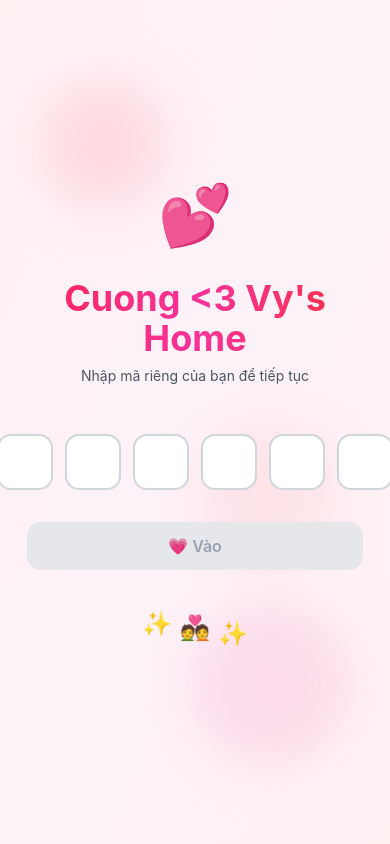
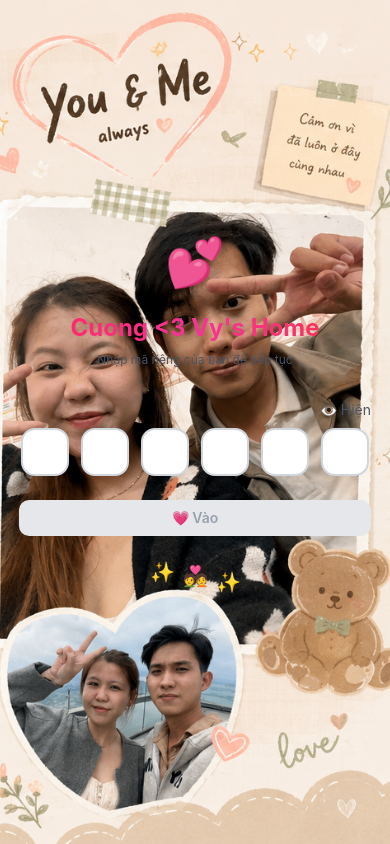
Before and after one commit to cuongtadonald/couple-photo-album, a Next.js app: page /login in a window 390 px wide. Built offline with nearby package versions, Linux system fonts and the light colour scheme.

Commit message:
v6: responsive, image preview, passcode masking, backgrounds

```diff
--- a/app/iuuuvophuongvyvaiiihehe/page.tsx
+++ b/app/iuuuvophuongvyvaiiihehe/page.tsx
@@ -36,14 +36,14 @@ export default function DashboardPage() {
 
       {/* Header */}
       <header className="bg-white/80 backdrop-blur-md shadow-md border-b border-rose-100 relative z-10">
-        <div className="max-w-7xl mx-auto px-4 py-5 sm:px-6 lg:px-8 flex justify-between items-center">
-          <div className="flex items-center gap-3">
-            <span className="text-4xl animate-heartbeat">💕</span>
+        <div className="max-w-7xl mx-auto px-3 sm:px-4 py-4 sm:py-5 lg:px-8 flex flex-col sm:flex-row justify-between items-start sm:items-center gap-3 sm:gap-0">
+          <div className="flex items-center gap-2 sm:gap-3">
+            <span className="text-3xl sm:text-4xl animate-heartbeat">💕</span>
             <div>
-              <h1 className="text-3xl font-bold bg-gradient-to-r from-rose-500 to-pink-500 bg-clip-text text-transparent">
+              <h1 className="text-xl sm:text-3xl font-bold bg-gradient-to-r from-rose-500 to-pink-500 bg-clip-text text-transparent">
                 Cuong {'<'}3 Vy{'\''}s Home
               </h1>
-              <p className="text-gray-600 mt-1 text-sm">
+              <p className="text-gray-600 mt-1 text-xs sm:text-sm line-clamp-2">
                 👋 {user.role === 'em'
                   ? 'Xin chào, em xãa hãy iuu anh xãa nhiều hơn mỗi ngày nhé <3'
                   : 'Xin chào, anh xãa hãy iuu em xãa nhiều hơn mỗi ngày nhé <3'}
@@ -52,7 +52,7 @@ export default function DashboardPage() {
           </div>
           <Button
             onClick={logout}
-            className="bg-gradient-to-r from-rose-500 to-pink-500 hover:from-rose-600 hover:to-pink-600 text-white shadow-lg hover:shadow-xl transition-all"
+            className="w-full sm:w-auto bg-gradient-to-r from-rose-500 to-pink-500 hover:from-rose-600 hover:to-pink-600 text-white shadow-lg hover:shadow-xl transition-all text-sm"
           >
             ↪️ Đăng xuất
           </Button>
@@ -61,26 +61,28 @@ export default function DashboardPage() {
 
       {/* Navigation Tabs */}
       <div className="bg-white/60 backdrop-blur-md border-b border-rose-100 relative z-10 sticky top-0">
-        <div className="max-w-7xl mx-auto px-4 sm:px-6 lg:px-8">
-          <nav className="flex space-x-8" aria-label="Tabs">
+        <div className="max-w-7xl mx-auto px-3 sm:px-4 lg:px-8">
+          <nav className="flex space-x-2 sm:space-x-8 overflow-x-auto" aria-label="Tabs">
             {(['albums', 'letters', 'events'] as Tab[]).map((tab, idx) => (
               <button
                 key={tab}
                 onClick={() => setActiveTab(tab)}
-                className={`py-4 px-1 border-b-2 font-medium text-sm transition-all duration-300 transform hover:scale-105 ${
+                className={`py-3 sm:py-4 px-2 sm:px-1 border-b-2 font-medium text-xs sm:text-sm transition-all duration-300 transform hover:scale-105 whitespace-nowrap ${
                   activeTab === tab
                     ? 'border-rose-500 text-rose-600 shadow-[0_2px_0_rgba(244,63,94,0.3)]'
                     : 'border-transparent text-gray-600 hover:text-gray-900 hover:border-rose-200'
                 }`}
               >
-                <span className="mr-2">
+                <span className="mr-1 sm:mr-2">
                   {tab === 'albums' && '📷'}
                   {tab === 'letters' && '💌'}
                   {tab === 'events' && '🎉'}
                 </span>
-                {tab === 'albums' && 'Ảnh Kỷ Niệm'}
-                {tab === 'letters' && 'Thư Tay'}
-                {tab === 'events' && 'Sự Kiện'}
+                <span className="hidden sm:inline">
+                  {tab === 'albums' && 'Ảnh Kỷ Niệm'}
+                  {tab === 'letters' && 'Thư Tay'}
+                  {tab === 'events' && 'Sự Kiện'}
+                </span>
               </button>
             ))}
           </nav>
@@ -88,7 +90,7 @@ export default function DashboardPage() {
       </div>
 
       {/* Content */}
-      <main className="max-w-7xl mx-auto px-4 py-8 sm:px-6 lg:px-8 relative z-10">
+      <main className="max-w-7xl mx-auto px-3 py-6 sm:px-4 sm:py-8 lg:px-8 relative z-10">
         <div className="animate-fade-in">
           {activeTab === 'albums' && <AlbumList token={token} />}
           {activeTab === 'letters' && <LetterList token={token} />}
--- a/app/login/page.tsx
+++ b/app/login/page.tsx
@@ -9,6 +9,7 @@ export default function LoginPage() {
   const [error, setError] = useState('');
   const [loading, setLoading] = useState(false);
   const [shake, setShake] = useState(false);
+  const [showPasscode, setShowPasscode] = useState(false);
   const inputRefs = useRef<(HTMLInputElement | null)[]>([]);
   const { loginWithPasscode } = useAuth();
   const router = useRouter();
@@ -58,26 +59,54 @@ export default function LoginPage() {
   };
 
   return (
-    <div className="min-h-screen flex items-center justify-center bg-gradient-to-br from-rose-50 via-pink-50 to-rose-50 relative overflow-hidden">
+    <div
+      className="min-h-screen flex items-center justify-center relative overflow-hidden bg-cover bg-center"
+      style={{
+        backgroundImage: 'url(/backgroundlogin-phone.png)',
+      }}
+    >
+      {/* Desktop background - hidden on mobile */}
+      <div
+        className="hidden md:block absolute inset-0 bg-cover bg-center"
+        style={{
+          backgroundImage: 'url(/backgroundlogin-win.png)',
+          zIndex: 0,
+        }}
+      />
+
+      {/* Fallback gradient if images don't load */}
+      <div className="absolute inset-0 bg-gradient-to-br from-rose-50 via-pink-50 to-rose-50 opacity-90" style={{ zIndex: -1 }} />
+
       {/* Animated background elements */}
-      <div className="absolute top-20 left-10 w-32 h-32 bg-rose-200 rounded-full mix-blend-multiply filter blur-xl opacity-40 animate-pulse" />
-      <div className="absolute bottom-20 right-10 w-40 h-40 bg-pink-200 rounded-full mix-blend-multiply filter blur-xl opacity-40 animate-pulse" />
-      <div className="absolute top-1/2 left-1/2 w-36 h-36 bg-red-100 rounded-full mix-blend-multiply filter blur-xl opacity-30 animate-pulse delay-700" />
+      <div className="absolute top-20 left-10 w-32 h-32 bg-rose-200 rounded-full mix-blend-multiply filter blur-xl opacity-40 animate-pulse hidden sm:block" />
+      <div className="absolute bottom-20 right-10 w-40 h-40 bg-pink-200 rounded-full mix-blend-multiply filter blur-xl opacity-40 animate-pulse hidden sm:block" />
+      <div className="absolute top-1/2 left-1/2 w-36 h-36 bg-red-100 rounded-full mix-blend-multiply filter blur-xl opacity-30 animate-pulse delay-700 hidden sm:block" />
 
-      <div className="relative z-10 w-full max-w-sm px-6">
+      <div className="relative z-10 w-full max-w-sm px-4 sm:px-6">
         {/* Header */}
-        <div className="text-center mb-12 animate-fade-in">
-          <div className="inline-block mb-6">
-            <div className="text-6xl animate-bounce">💕</div>
+        <div className="text-center mb-8 sm:mb-12 animate-fade-in">
+          <div className="inline-block mb-4 sm:mb-6">
+            <div className="text-5xl sm:text-6xl animate-bounce">💕</div>
           </div>
-          <h1 className="text-4xl font-bold bg-gradient-to-r from-rose-500 via-pink-500 to-red-500 bg-clip-text text-transparent mb-2">
+          <h1 className="text-2xl sm:text-4xl font-bold bg-gradient-to-r from-rose-500 via-pink-500 to-red-500 bg-clip-text text-transparent mb-2">
             Cuong {'<'}3 Vy{'\''}s Home
           </h1>
-          <p className="text-gray-600 text-sm">Nhập mã riêng của bạn để tiếp tục</p>
+          <p className="text-gray-600 text-xs sm:text-sm">Nhập mã riêng của bạn để tiếp tục</p>
         </div>
 
         {/* Passcode Input Form */}
-        <form onSubmit={handleSubmit} className="space-y-8">
+        <form onSubmit={handleSubmit} className="space-y-6">
+          {/* Show/Hide Toggle */}
+          <div className="flex justify-end mb-2">
+            <button
+              type="button"
+              onClick={() => setShowPasscode(!showPasscode)}
+              className="text-sm text-gray-600 hover:text-rose-600 transition-colors flex items-center gap-1"
+            >
+              {showPasscode ? '🙈 Ẩn' : '👁️ Hiện'}
+            </button>
+          </div>
+
           <div className={`flex gap-3 justify-center transition-transform duration-300 ${shake ? 'animate-shake' : ''}`}>
             {passcode.map((digit, index) => (
               <input
@@ -85,14 +114,14 @@ export default function LoginPage() {
                 ref={(el) => {
                   inputRefs.current[index] = el;
                 }}
-                type="text"
+                type={showPasscode ? 'text' : 'password'}
                 inputMode="numeric"
                 maxLength={1}
                 value={digit}
                 onChange={(e) => handleInputChange(index, e.target.value)}
                 onKeyDown={(e) => handleKeyDown(index, e)}
                 disabled={loading}
-                className={`w-14 h-14 text-center text-2xl font-bold rounded-xl border-2 transition-all duration-300 focus:outline-none cursor-pointer
+                className={`w-12 h-12 sm:w-14 sm:h-14 text-center text-2xl font-bold rounded-xl border-2 transition-all duration-300 focus:outline-none cursor-pointer
                   ${digit ? 'bg-rose-50 border-rose-400' : 'bg-white border-gray-300'}
                   ${passcode.filter(Boolean).length > index ? 'border-rose-400 shadow-md' : 'border-gray-300'}
                   focus:border-rose-500 focus:ring-2 focus:ring-rose-200
@@ -116,7 +145,7 @@ export default function LoginPage() {
           <button
             type="submit"
             disabled={loading || passcode.filter(Boolean).length !== 6}
-            className={`w-full py-3 rounded-xl font-semibold transition-all duration-300 transform
+            className={`w-full py-2 sm:py-3 rounded-lg sm:rounded-xl font-semibold text-sm sm:text-base transition-all duration-300 transform
               ${passcode.filter(Boolean).length === 6 && !loading
                 ? 'bg-gradient-to-r from-rose-500 to-pink-500 text-white shadow-lg hover:shadow-xl hover:scale-105 active:scale-95'
                 : 'bg-gray-200 text-gray-400 cursor-not-allowed'
@@ -126,7 +155,8 @@ export default function LoginPage() {
             {loading ? (
               <span className="flex items-center justify-center gap-2">
                 <span className="inline-block w-4 h-4 border-2 border-white border-t-transparent rounded-full animate-spin" />
-                Đang xử lý...
+                <span className="hidden sm:inline">Đang xử lý...</span>
+                <span className="sm:hidden">Xử lý...</span>
               </span>
             ) : (
               '💗 Vào'
@@ -135,8 +165,8 @@ export default function LoginPage() {
         </form>
 
         {/* Footer decoration */}
-        <div className="mt-12 text-center">
-          <div className="flex justify-center gap-2 text-2xl">
+        <div className="mt-8 sm:mt-12 text-center">
+          <div className="flex justify-center gap-2 text-xl sm:text-2xl">
             <span className="animate-bounce delay-100">✨</span>
             <span className="animate-bounce delay-300">💑</span>
             <span className="animate-bounce delay-500">✨</span>
--- a/components/AlbumDetail.tsx
+++ b/components/AlbumDetail.tsx
@@ -33,6 +33,7 @@ export default function AlbumDetail({ album, token, onBack, onAlbumUpdate }: Alb
   const [caption, setCaption] = useState('');
   const [addingPhoto, setAddingPhoto] = useState(false);
   const [dragActive, setDragActive] = useState(false);
+  const [preview, setPreview] = useState<string | null>(null);
   const fileInputRef = React.useRef<HTMLInputElement>(null);
 
   useEffect(() => {
@@ -67,6 +68,11 @@ export default function AlbumDetail({ album, token, onBack, onAlbumUpdate }: Alb
       setAddingPhoto(true);
       const base64 = await convertFileToBase64(file);
 
+      // Show preview first
+      setPreview(base64);
+      setCaption(file.name || 'Photo');
+
+      // Auto-upload after showing preview
       const response = await fetch(`/api/albums/${album.id}/photos`, {
         method: 'POST',
         headers: {
@@ -81,11 +87,14 @@ export default function AlbumDetail({ album, token, onBack, onAlbumUpdate }: Alb
       const data = await response.json();
       if (data.photo) {
         setPhotos([data.photo, ...photos]);
+        setPreview(null);
+        setCaption('');
         onAlbumUpdate();
       }
     } catch (error) {
       console.error('Error uploading photo:', error);
       alert('Lỗi upload ảnh');
+      setPreview(null);
     } finally {
       setAddingPhoto(false);
     }
@@ -169,6 +178,38 @@ export default function AlbumDetail({ album, token, onBack, onAlbumUpdate }: Alb
           📷 Thêm Ảnh Mới
         </h3>
 
+        {/* Preview Section */}
+        {preview && (
+          <div className="mb-6 p-4 bg-rose-50 rounded-lg border-2 border-rose-200">
+            <div className="relative h-64 mb-3 bg-gray-100 rounded-lg overflow-hidden">
+              <img
+                src={preview}
+                alt="Preview"
+                className="w-full h-full object-cover"
+              />
+            </div>
+            <div className="flex gap-2">
+              <button
+                type="button"
+                onClick={() => {
+                  setPreview(null);
+                  setCaption('');
+                }}
+                className="flex-1 px-4 py-2 bg-gray-200 hover:bg-gray-300 text-gray-800 rounded-lg font-cute text-sm transition-colors"
+              >
+                ✕ Hủy
+              </button>
+              <button
+                type="button"
+                disabled={addingPhoto}
+                className="flex-1 px-4 py-2 bg-rose-500 hover:bg-rose-600 text-white rounded-lg font-cute text-sm disabled:opacity-50 transition-colors"
+              >
+                {addingPhoto ? '⏳ Đang tải...' : '✨ Xác nhận'}
+              </button>
+            </div>
+          </div>
+        )}
+
         {/* Drag & Drop Area */}
         <div
           onDragEnter={handleDrag}
@@ -243,17 +284,17 @@ export default function AlbumDetail({ album, token, onBack, onAlbumUpdate }: Alb
       {loading ? (
         <p className="text-gray-600">Đang tải...</p>
       ) : photos.length === 0 ? (
-        <div className="text-center py-12 bg-white rounded-lg border-2 border-dashed border-rose-200">
-          <p className="text-gray-600">Chưa có ảnh nào</p>
+        <div className="text-center py-8 sm:py-12 bg-white rounded-lg border-2 border-dashed border-rose-200">
+          <p className="text-gray-600 text-sm sm:text-base">Chưa có ảnh nào</p>
         </div>
       ) : (
-        <div className="grid grid-cols-1 md:grid-cols-2 lg:grid-cols-3 gap-6">
+        <div className="grid grid-cols-1 sm:grid-cols-2 lg:grid-cols-3 gap-4 sm:gap-6">
           {photos.map((photo) => (
             <div
               key={photo.id}
               className="bg-white rounded-lg shadow-md overflow-hidden hover:shadow-lg transition"
             >
-              <div className="relative h-64 bg-gray-100">
+              <div className="relative h-48 sm:h-64 bg-gray-100">
                 <img
                   src={photo.image_url}
                   alt={photo.caption || 'Photo'}
@@ -261,8 +302,8 @@ export default function AlbumDetail({ album, token, onBack, onAlbumUpdate }: Alb
                 />
               </div>
               {photo.caption && (
-                <div className="p-4">
-                  <p className="text-gray-700">{photo.caption}</p>
+                <div className="p-3 sm:p-4">
+                  <p className="text-gray-700 text-sm sm:text-base">{photo.caption}</p>
                   <p className="text-xs text-gray-500 mt-2">
                     {new Date(photo.created_at).toLocaleDateString('vi-VN')}
                   </p>
--- /dev/null
+++ b/pnpm-workspace.yaml
@@ -0,0 +1,3 @@
+allowBuilds:
+  msw: set this to true or false
+  sharp: set this to true or false
```
